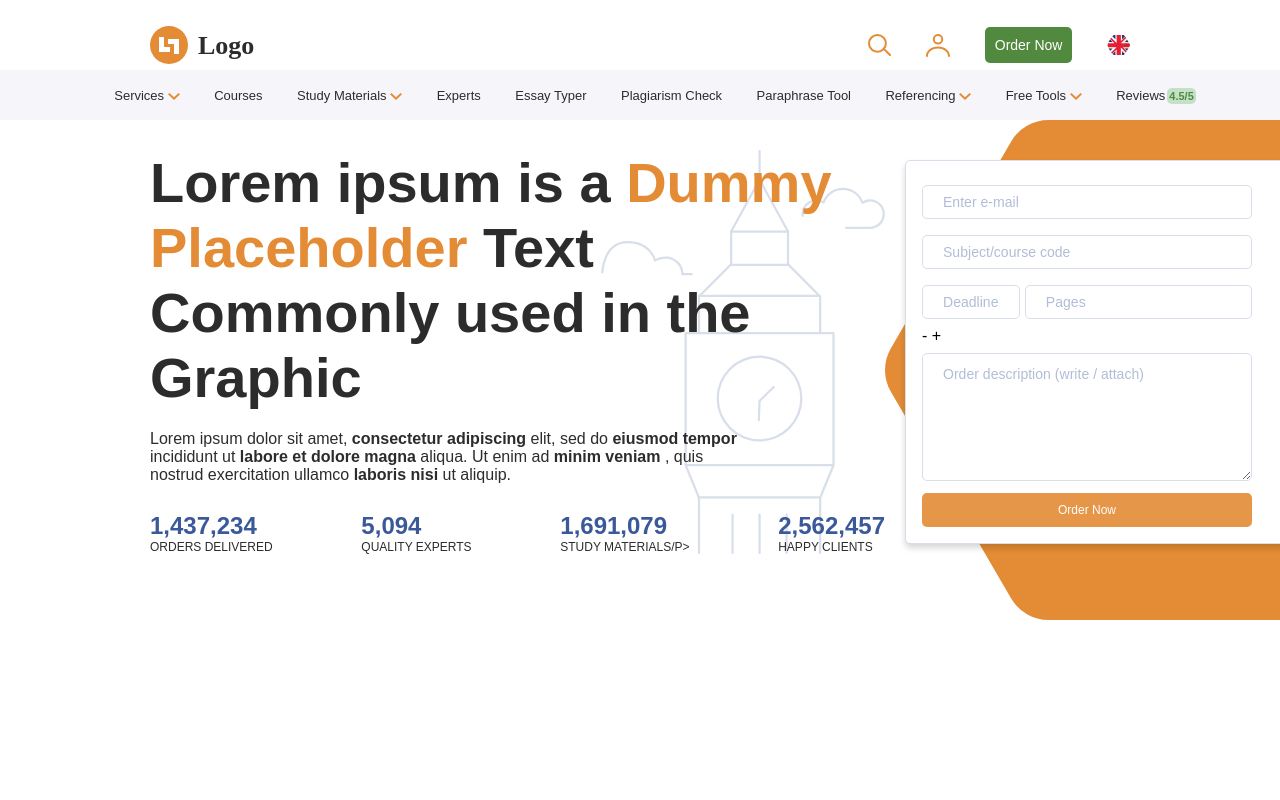
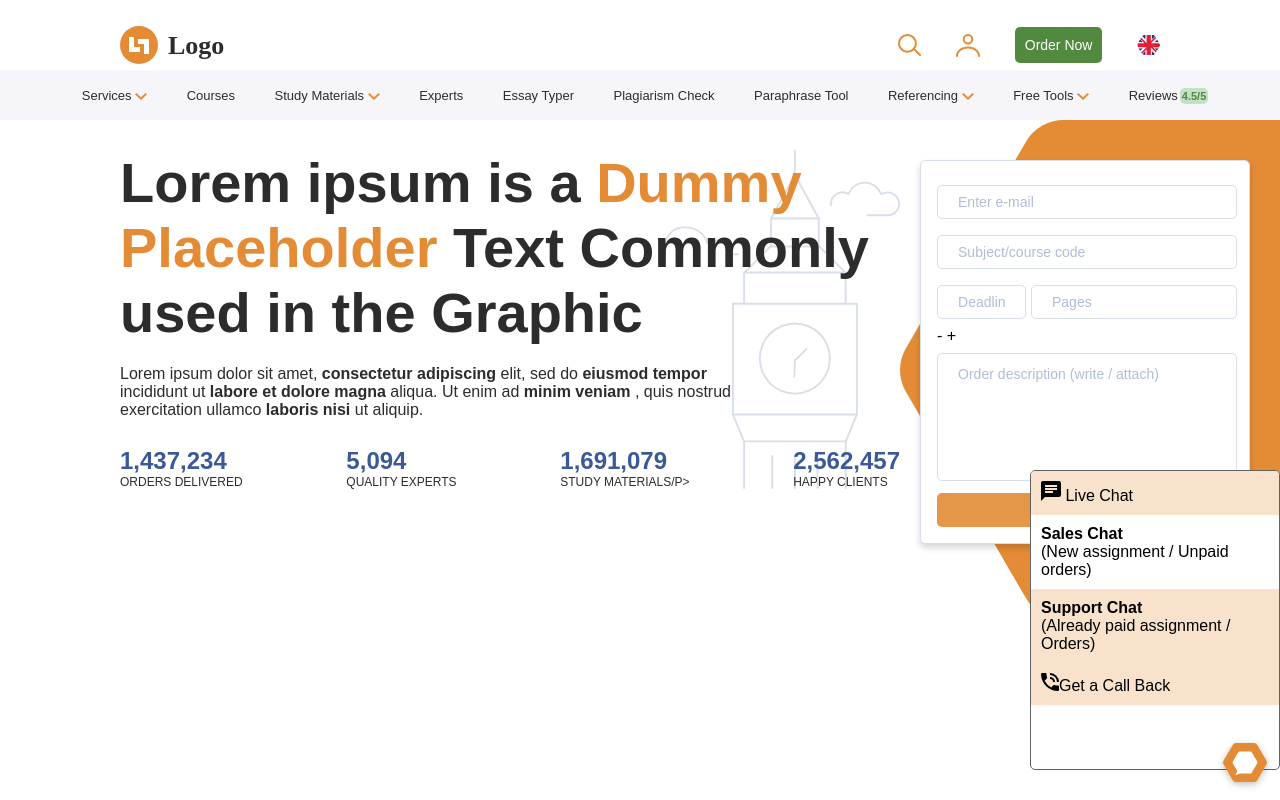
Before and after one commit to ioumesh/landingpage, a website: page index.html in a window 1280 px wide. Drawn offline with nearby package versions, Linux system fonts and the light colour scheme.

Commit message:
tooltip fixed

```diff
--- a/index.html
+++ b/index.html
@@ -81,25 +81,51 @@
           <div class="circle">
             <div class="container">
               <form>
-                  <input type="text" placeholder="Enter e-mail">
-                  <input type="text" placeholder="Subject/course code">
+                <input type="text" placeholder="Enter e-mail" />
+                <input type="text" placeholder="Subject/course code" />
                 <div class="inputgroup">
-                  <input type="text" class="input3" placeholder="Deadline">
-                  <input type="text" class="input4"  placeholder="Pages">
+                  <input type="text" class="input3" placeholder="Deadline" />
+                  <input type="text" class="input4" placeholder="Pages" />
                 </div>
                 <span class="minus">-</span>
                 <span class="plus">+</span>
-                  <textarea class="areatext" placeholder="Order description (write / attach)"></textarea>
+                <textarea
+                  class="areatext"
+                  placeholder="Order description (write / attach)"
+                ></textarea>
 
                 <button class="btn">Order Now</button>
               </form>
-              </div>
-
             </div>
           </div>
         </div>
       </div>
     </header>
+    <section>
+      <div class="chatContainer">
+        <!-- chat box -->
+        <div class="chatbox">
+          <div class="livechat">
+            <i><img src="images/message-text.svg" alt="" /></i> Live Chat
+          </div>
+          <div class="saleschat">
+            <h4>Sales Chat</h4>
+            <p>(New assignment / Unpaid orders)</p>
+          </div>
+          <div class="supportchat">
+            <h4>Support Chat</h4>
+            <p>(Already paid assignment / Orders)</p>
+          </div>
+          <div class="getcall">
+            <i><img src="images/phone-in-talk.svg" alt="" /></i>Get a Call Back
+          </div>
+        </div>
+        <!-- chat button -->
+        <div class="chatbtn">
+          <img src="images/chat.svg" alt="chat" />
+        </div>
+      </div>
+    </section>
     <script
       src="https://code.jquery.com/jquery-3.6.0.min.js"
       integrity="sha256-/xUj+3OJU5yExlq6GSYGSHk7tPXikynS7ogEvDej/m4="
--- a/js/main-min-min-min-min.js
+++ /dev/null
@@ -1 +0,0 @@
-window.addEventListener("load",()=>{fetchNews()});
--- a/js/main-min-min-min.js
+++ /dev/null
@@ -1 +0,0 @@
-$(document).ready(function(){$(".minus").click(function(){var n=$(this).parent().find("input"),t=parseInt(n.val())-1;return t=t<1?1:t,n.val(t),n.change(),!1}),$(".plus").click(function(){var n=$(this).parent().find("input");return n.val(parseInt(n.val())+1),n.change(),!1})});
--- a/js/main-min-min.js
+++ /dev/null
@@ -1 +0,0 @@
-$(document).ready(function(){$(".minus").click(function(){var n=$(this).parent().find("input4"),t=parseInt(n.val())-1;return t=t<1?1:t,n.val(t),n.change(),!1}),$(".plus").click(function(){var n=$(this).parent().find("input4");return n.val(parseInt(n.val())+1),n.change(),!1})});
--- a/js/main-min.js
+++ b/js/main-min.js
@@ -1 +1 @@
-$(document).ready(function(){$(".minus").click(function(){var n=$(this).parent().find(".input4"),t=parseInt(n.val())-1;return t=t<1?1:t,n.val(t),n.change(),!1}),$(".plus").click(function(){var n=$(this).parent().find(".input4");return n.val(parseInt(n.val())+1),n.change(),!1})});
+$(document).ready(function(){$(".minus").click(function(){var n=$(this).parent().find(".input4"),t=parseInt(n.val())-1;return t=t<1?1:t,n.val(t),n.change(),!1}),$(".plus").click(function(){var n=$(this).parent().find(".input4");return n.val(parseInt(n.val())+1),n.change(),!1})}),$(document).ready(function(){$(".chatbtn").click(function(){$(".chatbox").slideToggle("slow")})});
--- a/js/main.js
+++ b/js/main.js
@@ -1,16 +1,24 @@
-$(document).ready(function() {
-  $('.minus').click(function () {
-    var $input = $(this).parent().find('.input4');
+$(document).ready(function () {
+  $(".minus").click(function () {
+    var $input = $(this).parent().find(".input4");
     var count = parseInt($input.val()) - 1;
     count = count < 1 ? 1 : count;
     $input.val(count);
     $input.change();
     return false;
   });
-  $('.plus').click(function () {
-    var $input = $(this).parent().find('.input4');
+  $(".plus").click(function () {
+    var $input = $(this).parent().find(".input4");
     $input.val(parseInt($input.val()) + 1);
     $input.change();
     return false;
   });
 });
+
+// chat section
+
+$(document).ready(function(){
+  $(".chatbtn").click(function(){
+    $(".chatbox").slideToggle('slow');
+  });
+});
--- a/scss/style.scss
+++ b/scss/style.scss
@@ -16,7 +16,7 @@ header {
     display: flex;
     align-items: center;
     justify-content: space-between;
-    padding: 10px 150px;
+    padding: 10px 120px;
     height: 50px;
     .icons {
       display: flex;
@@ -48,12 +48,14 @@ header {
     flex-wrap: wrap;
     height: 50px;
     background-color: #f6f6fa;
-
+    .menu {
+      margin-right: 25px;
+    }
     .menu a {
       text-decoration: none;
       color: #2c2c2c;
       font-size: 13px;
-      margin-left: 30px;
+      margin-left: 35px;
       font-weight: 500;
 
       span {
@@ -78,7 +80,7 @@ header {
     align-items: center;
     justify-content: center;
     flex-wrap: wrap;
-    padding: 10px 150px;
+    padding: 10px 120px;
     position: relative;
     .left {
       flex: 3;
@@ -136,7 +138,7 @@ header {
           left: 0px;
           top: 20px;
           margin: 20px;
-          max-width: 384px;
+          max-width: 330px;
           max-height: 444px;
           padding: 16px;
           background: #ffffff 0% 0% no-repeat padding-box;
@@ -145,9 +147,9 @@ header {
           border-radius: 5px;
           opacity: 1;
 
-          .areatext{
-            width:330px;
-            height:128px;
+          .areatext {
+            width: 300px;
+            height: 128px;
             background: #fff;
             border: 1px solid #d8deea;
             text-align: left;
@@ -161,7 +163,7 @@ header {
           }
           .inputgroup {
             display: flex;
-            width: 330px;
+            width: 300px;
             position: relative;
             .input3 {
               width: 30%;
@@ -176,7 +178,8 @@ header {
               top: 0;
               transition: all 2s ease;
             }
-            .minus,.plus {
+            .minus,
+            .plus {
               display: flex;
               color: #e48b35;
               font-size: 50px;
@@ -188,7 +191,7 @@ header {
           }
           /* Full-width input fields */
           input[type="text"] {
-            width: 330px;
+            width: 300px;
             height: 34px;
             background: #fff;
             border: 1px solid #d8deea;
@@ -217,7 +220,7 @@ header {
             padding: 10px 20px;
             border: none;
             cursor: pointer;
-            width: 330px;
+            width: 300px;
             border-radius: 5px;
             opacity: 0.9;
             font-size: 12px;
@@ -231,3 +234,59 @@ header {
     }
   }
 }
+
+.chatContainer {
+  display: flex;
+  align-items: center;
+  justify-content: end;
+
+  .chatbox {
+    width: 250px;
+    height: 300px;
+    background-color: #fff;
+    overflow: hidden;
+    border:1px solid rgb(99, 98, 98);
+    border-radius:5px;
+    position: relative;
+    position: fixed;
+    bottom:30px;
+    .livechat{
+      background-color:#F8E2CB;
+      padding: 10px;
+    }
+    .saleschat{
+      padding: 10px;
+    }
+    .supportchat{
+      background-color:#F8E2CB;
+      padding: 10px;
+    }
+    .getcall{
+      background-color:#F8E2CB;
+      padding: 10px;
+    }
+  }
+  .chatbtn{
+    width: 70px;
+    height: 70px;
+    cursor: pointer;
+    overflow:hidden;
+    position: fixed;
+    bottom:0px;
+
+    >img{
+        width:100%;
+        height:100%;
+        border-radius:50%;
+        position: absolute;
+        top:0;
+        left:0;
+        padding:2px;
+        cursor: pointer;
+        transition: 0.4s ease-in-out;
+        &:hover{
+          transform:rotate(30deg);
+        }
+      }
+    }
+  }
```
Also changed, not shown: css/style.css, doc.txt (line endings or trailing spaces), images/chat.svg (added), images/message-text.svg (added), images/phone-in-talk.svg (added). Lines whose indentation alone changed are shown as unchanged.
